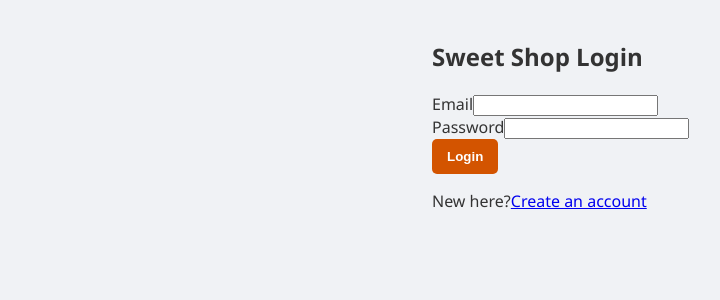
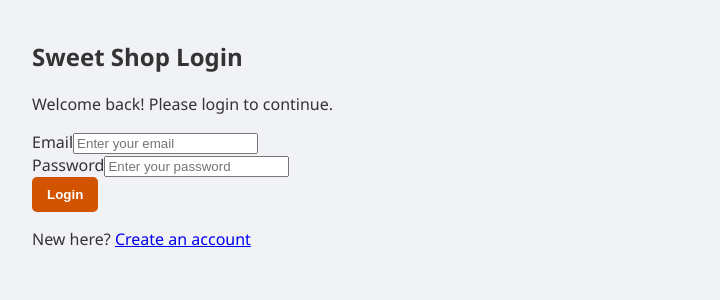
Before and after one commit to ganeshdornala/sweet-shop-app, a React (Vite) app in the folder frontend/: page / in a window 1280 px wide. Shown: the top 300 px of the page, without its empty margins (8-728 px from the left). Built offline with nearby package versions, Linux system fonts and the light colour scheme.

Commit message:
Refactor Login component for improved readability

```diff
--- a/frontend/src/pages/Login.jsx
+++ b/frontend/src/pages/Login.jsx
@@ -1,57 +1,67 @@
-import { useState,useContext } from "react";
+import { useState, useContext } from "react";
 import axios from 'axios';
-import {useNavigate,Link} from 'react-router-dom';
-import {AuthContext} from '../context/AuthContext';
+import { useNavigate, Link } from 'react-router-dom';
+import { AuthContext } from '../context/AuthContext';
 
-const Login=()=>{
-    const [email,setEmail]=useState('');
-    const [password,setPassword]=useState('');
-    const [error,setError]=useState('');
-    const {login}=useContext(AuthContext);
-    const navigate=useNavigate();
+const Login = () => {
+    const [email, setEmail] = useState('');
+    const [password, setPassword] = useState('');
+    const [error, setError] = useState('');
+    const { login } = useContext(AuthContext);
+    const navigate = useNavigate();
 
-    const handleSubmit=async(e)=>{
+    const handleSubmit = async (e) => {
         e.preventDefault();
-        try{
-            const res=await axios.post(`${import.meta.env.VITE_API_URL}/api/auth/login`,{email,password});
-            login(res.data,res.data.token);
+        try {
+            const res = await axios.post(`${import.meta.env.VITE_API_URL}/api/auth/login`, { email, password });
+            login(res.data, res.data.token);
             navigate('/dashboard');
-        }catch(err){
-            setError(err.response?.data?.message||'Login failed');
+        } catch (err) {
+            setError(err.response?.data?.message || 'Login failed');
         }
     };
 
-    return(
-        <div className="container mt-5" style={{maxWidth:'400px'}}>
-            <div className="card shadow">
-                <div className="card-body">
-                    <h2 className="mb-4 text-center">Sweet Shop Login</h2>
-                    {error&&<div className="alert alert-danger">{error}</div>}
+    return (
+        <div className="container d-flex justify-content-center align-items-center vh-100 bg-light">
+            <div className="card shadow-lg border-0 rounded-4" style={{ maxWidth: '400px', width: '100%' }}>
+                <div className="card-body p-5">
+                    <h2 className="mb-4 text-center fw-bold text-dark">Sweet Shop Login</h2>
+                    <p className="text-center text-muted mb-4">Welcome back! Please login to continue.</p>
+
+                    {error && <div className="alert alert-danger text-center">{error}</div>}
+
                     <form onSubmit={handleSubmit}>
                         <div className="mb-3">
-                            <label>Email</label>
+                            <label className="form-label fw-semibold text-secondary">Email</label>
                             <input
                                 type="email"
-                                className="form-control"
+                                className="form-control form-control-lg bg-light fs-6"
+                                placeholder="Enter your email"
                                 value={email}
-                                onChange={(e)=>setEmail(e.target.value)}
+                                onChange={(e) => setEmail(e.target.value)}
                                 required
                             />
                         </div>
-                        <div className="mb-3">
-                            <label>Password</label>
+                        <div className="mb-4">
+                            <label className="form-label fw-semibold text-secondary">Password</label>
                             <input
                                 type="password"
-                                className="form-control"
+                                className="form-control form-control-lg bg-light fs-6"
+                                placeholder="Enter your password"
                                 value={password}
-                                onChange={(e)=>setPassword(e.target.value)}
+                                onChange={(e) => setPassword(e.target.value)}
                                 required
                             />
                         </div>
-                        <button type="submit" className="btn btn-primary w-100">Login</button>
+                        <button type="submit" className="btn btn-primary btn-lg w-100 fw-bold shadow-sm">
+                            Login
+                        </button>
                     </form>
-                    <div className="mt-3 text-center">
-                        <p>New here?<Link to="/register">Create an account</Link></p>
+
+                    <div className="mt-4 text-center">
+                        <p className="mb-0 text-secondary">
+                            New here? <Link to="/register" className="text-decoration-none fw-bold text-primary">Create an account</Link>
+                        </p>
                     </div>
                 </div>
             </div>
```
